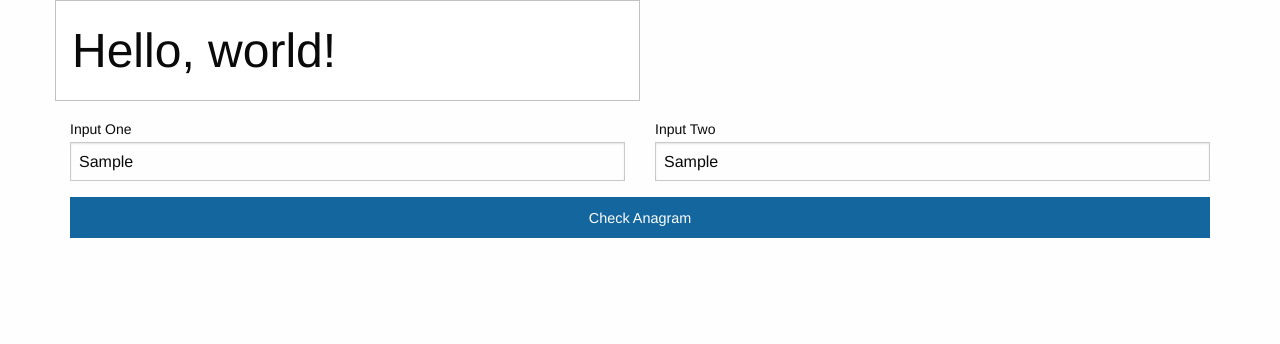
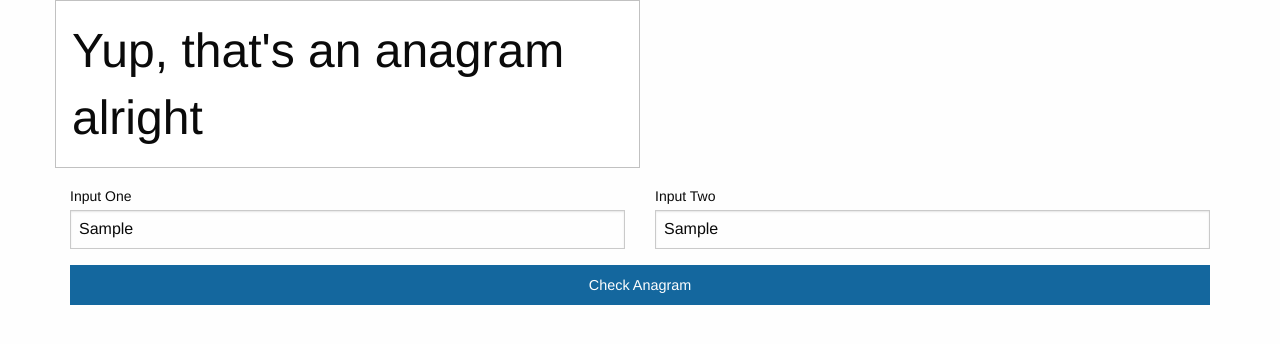
Before and after one commit to Ligerx/anagram-checker, a plain HTML site: page index.html in a window 1280 px wide. Both pictures are taken after typing "Sample", "Sample" into the empty fields and a click on the input "Check Anagram". Drawn offline with nearby package versions, Linux system fonts and the light colour scheme.

Commit message:
Change dom

```diff
--- a/index.html
+++ b/index.html
@@ -13,7 +13,7 @@
     <div class="grid-x">
       <div class="small-6 cell">
         <div class="callout">
-          <h1>Hello, world!</h1>
+          <h1 id="output">Hello, world!</h1>
         </div>
       </div>
     </div>
--- a/index.js
+++ b/index.js
@@ -2,15 +2,28 @@ $("document").ready(function() {
   // Get the text box inputs
   var input1 = $("#one");
   var input2 = $("#two");
+
+  // Get the text element that will display the result
+  var output = $("#output");
 
   // When the form is submitted, prevent the default submission,
   // check if the inputs are anagrams, and update the DOM
   $('form').on('submit', function(e) {
     e.preventDefault();
 
-    console.log(isAnagram(input1.val(), input2.val()));
+    var text1 = input1.val();
+    var text2 = input2.val();
+    var anagram = isAnagram(text1, text2);
 
-    // TODO update the DOM
+    if(text1 === '' && text2 === '') {
+      return; // Don't change anything when no text has been entered
+    }
+    else if(anagram) {
+      output.text("Yup, that's an anagram alright");
+    }
+    else {
+      output.text("Nope, that ain't an anagram");
+    }
   });
 });
 
@@ -22,8 +35,9 @@ function isAnagram(rawString1, rawString2) {
 }
 
 function processString(unsorted) {
-  // Note, function does not remove non-space characters
+  // Note: function does not remove non-space characters
   // This means that characters like punctuation and numbers are not removed
+  // A regex function could be added if it becomes a necessary requirement
 
   var processedString = unsorted
                         .toLowerCase() // Make upper case and lower case equivalent
```
